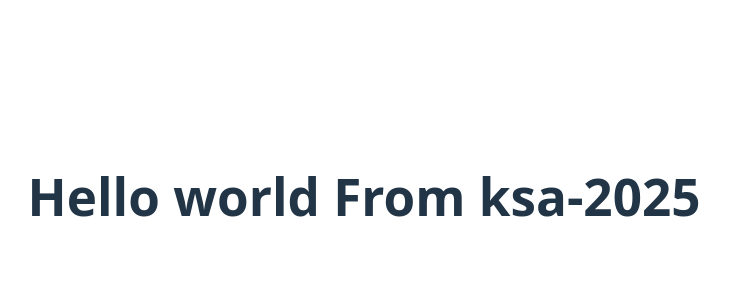
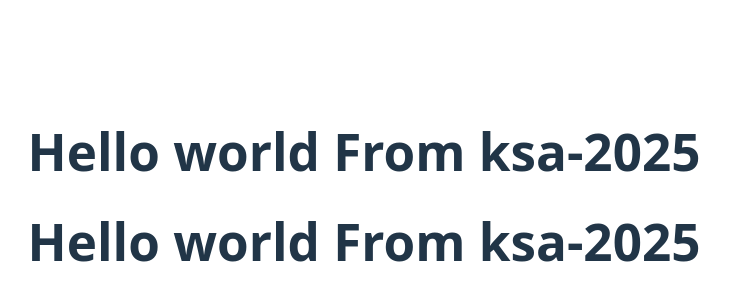
Before and after one commit to r1a2-cpp/ksa2025-client, a React (Vite) app: page / in a window 1280 px wide. Shown: the part 204-504 px from the top of the page, without its empty margins (276-1006 px from the left). Built offline with nearby package versions, Linux system fonts and the light colour scheme.

Commit message:
update app.jsx

```diff
--- a/src/App.jsx
+++ b/src/App.jsx
@@ -10,6 +10,7 @@ function App() {
     <>
       <div>
         <h1>Hello world From ksa-2025</h1>
+        <h1>Hello world From ksa-2025</h1>
       </div>
     </>
   )
```
